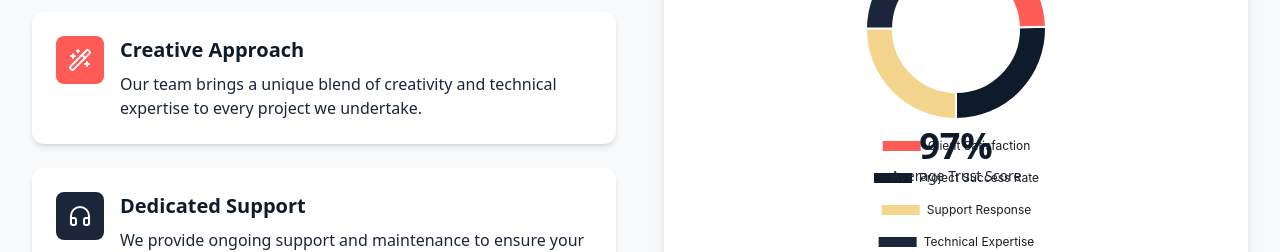
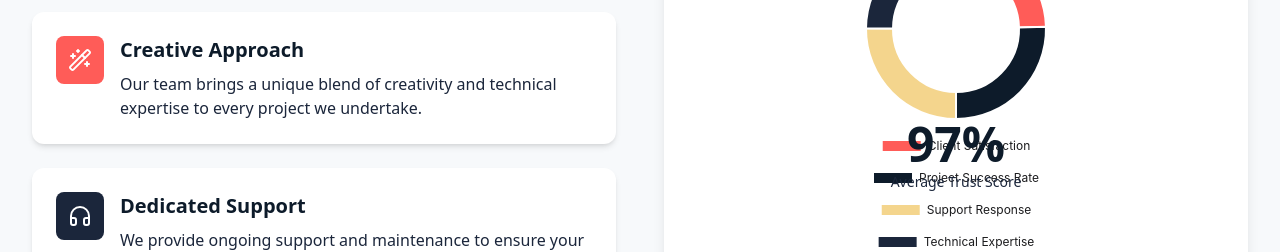
Before and after one commit to akhilesh-ds/digimatika-ai-forge, a React (Vite) app: page / in a window 1280 px wide. Shown: the part 6300-6552 px from the top of the page. Built offline with nearby package versions, Linux system fonts and the light colour scheme.

Commit message:
Fix: Improve Trust Meter visualization
Move the "97%" text inside the doughnut chart circle to prevent overlap with other elements.

```diff
--- a/src/components/Home/WhyChooseUsSection.tsx
+++ b/src/components/Home/WhyChooseUsSection.tsx
@@ -65,7 +65,7 @@ const TrustMeter = () => {
 
   const options = {
     responsive: true,
-    cutout: '70%',
+    cutout: '70%', // Increased cutout to make more space for text
     plugins: {
       legend: {
         position: 'bottom' as const,
@@ -101,7 +101,7 @@ const TrustMeter = () => {
             initial={{ opacity: 0, scale: 0 }}
             animate={isInView ? { opacity: 1, scale: 1 } : { opacity: 0, scale: 0 }}
             transition={{ delay: 0.5, duration: 0.5 }}
-            className="text-4xl font-bold text-primary-navy"
+            className="text-5xl font-bold text-primary-navy" // Increased text size
           >
             97%
           </motion.div>
@@ -109,7 +109,7 @@ const TrustMeter = () => {
             initial={{ opacity: 0 }}
             animate={isInView ? { opacity: 1 } : { opacity: 0 }}
             transition={{ delay: 0.8, duration: 0.5 }}
-            className="text-sm text-secondary-slate text-center"
+            className="text-sm text-secondary-slate text-center mt-1" // Added margin to separate from percentage
           >
             Average Trust Score
           </motion.div>
```
